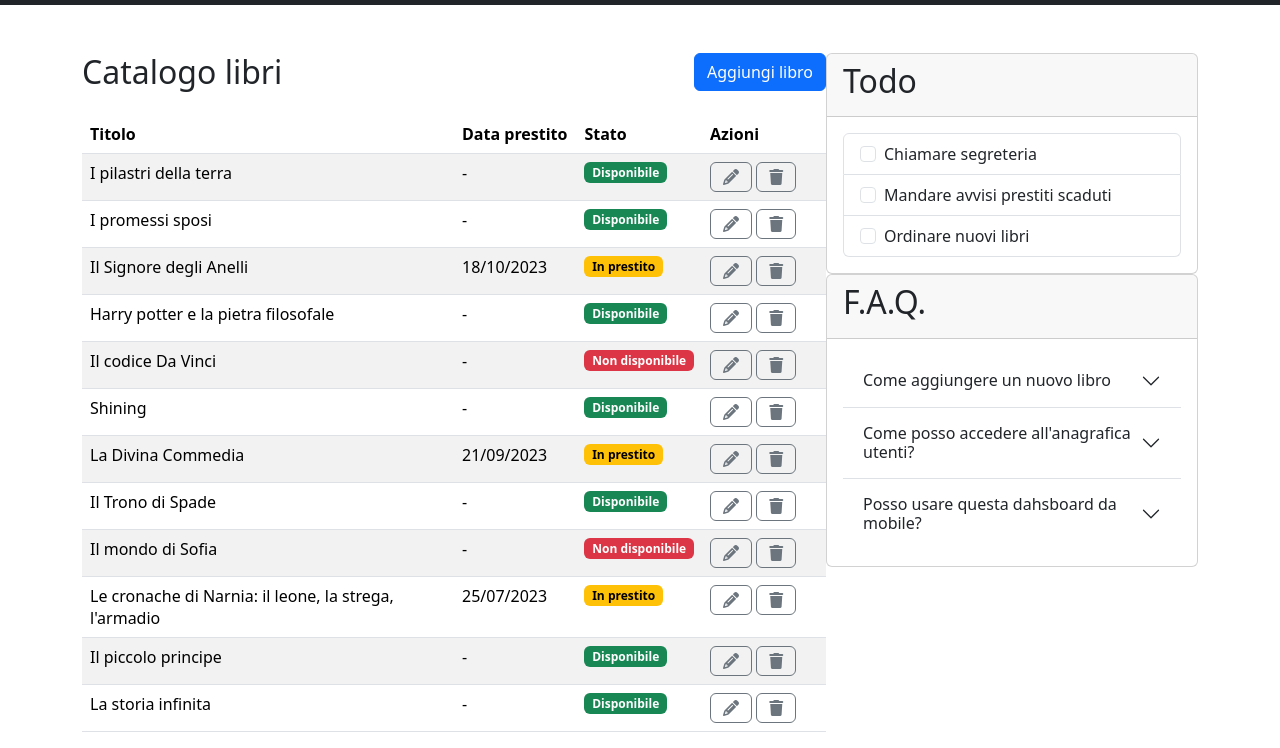
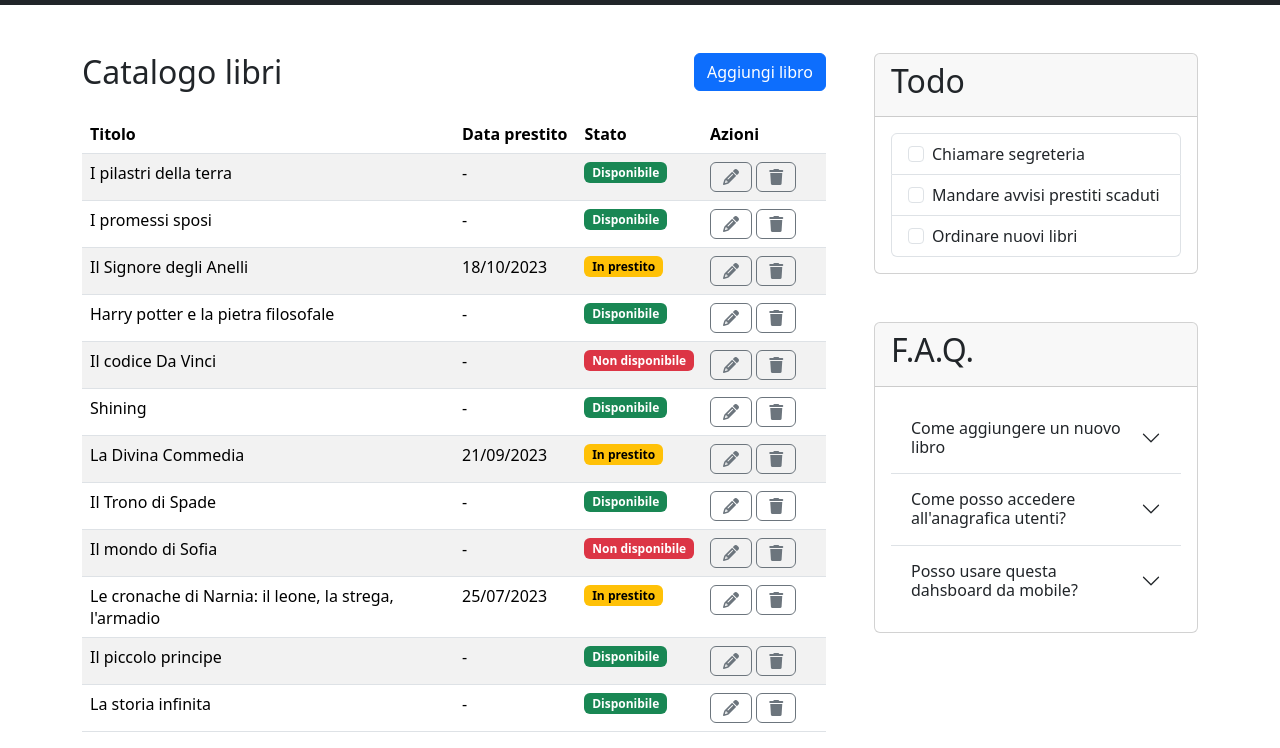
Before and after one commit to LordAnthrax94/html-css-bootstrap-dashboard, a plain HTML site: page index.html in a window 1280 px wide. Shown: the part 71-819 px from the top of the page. Drawn offline with nearby package versions, Linux system fonts and the light colour scheme.

Commit message:
[fix] responsibe

```diff
--- a/index.html
+++ b/index.html
@@ -40,7 +40,7 @@
     </nav>
   </header>
 
-  <main class="container d-flex flex-sm-wrap flex-lg-nowrap ms-auto mt-5">
+  <main class="container d-flex flex-md-wrap flex-lg-nowrap mt-5">
 
     <div class="col-md-8">
      <div class="row">
@@ -174,8 +174,8 @@
       </div>
      </div>
 
-     <div class="col-md-4 col-sm-12">
-      <div class="col-12">
+     <div class="col-md-4 col-sm-12 ps-md-5">
+      <div class="col-12 mb-md-5">
         <div class="card">
           <div class="card-header">
             <h2>Todo</h2>
```
